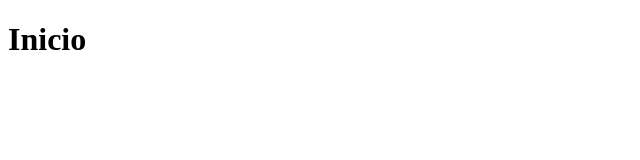
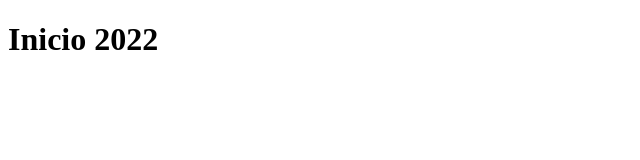
Before and after one commit to IvanGonzalezCasas/Proyect-PHP-Javascript, a plain HTML site: page index.html in a window 1280 px wide. Shown: the whole page, without its empty margins (0-640 px from the left). Drawn offline with Linux system fonts and the light colour scheme.

Commit message:
Cambio 1

```diff
--- a/index.html
+++ b/index.html
@@ -7,7 +7,7 @@
     <title>PHP</title>
 </head>
 <body>
-    <h1> Inicio </h1>
+    <h1> Inicio 2022 </h1>
     <script src="script.js"></script>
 
 </body>
```
